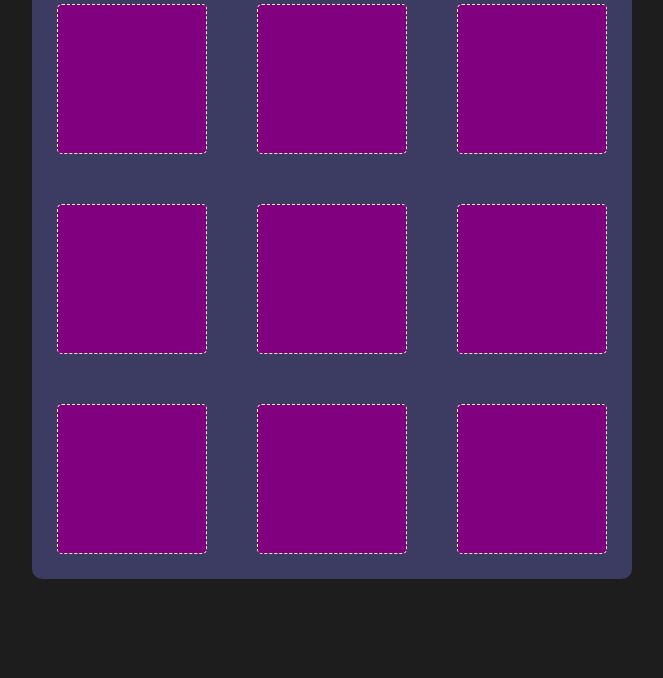
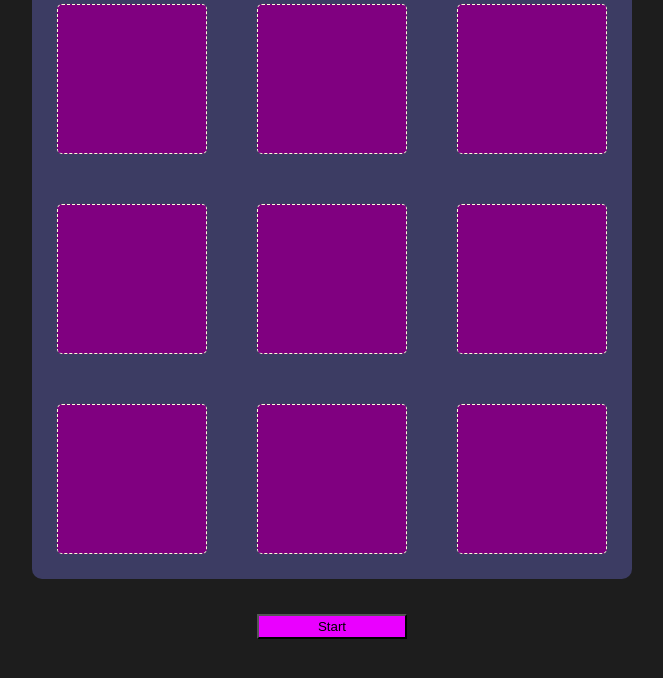
Before and after one commit to ejoflo/tic_tac_toe, a plain HTML site: page index.html in a window 1280 px wide. Shown: the part 58-736 px from the top of the page, without its empty margins (308-971 px from the left). Drawn offline with Linux system fonts and the light colour scheme.

Commit message:
add button start functionality and player info

```diff
--- a/index.html
+++ b/index.html
@@ -19,6 +19,10 @@
             <div id="tile7" class="tile"></div>
             <div id="tile8" class="tile"></div>
         </div>
+        <div id="menu">
+            <p class="playerInfo"></p>
+            <button id="startRestart">Start</button>
+        </div>
     </div>
 </body>
 </html>
--- a/style.css
+++ b/style.css
@@ -28,6 +28,32 @@ h1 {
     background-color: rgb(60, 60, 99);
 }
 
+#menu {
+    display: grid;
+    grid-template: 1fr 1fr / 1fr 1fr 1fr;
+    margin: 10px;
+}
+
+#startRestart {
+    grid-row: 2;
+    grid-column: 2;
+    background-color: rgb(234, 0, 255);
+    width: 150px;
+    height: 25px;
+    justify-self: center;
+}
+
+.playerInfo {
+    grid-row: 1;
+    grid-column: 2;
+    width: 400px;
+    color: white;
+    font-size: 20px;
+    font-weight: bold;
+    text-align: center;
+    justify-self: center;
+}
+
 .tile {
     width: 150px;
     height: 150px;
--- a/tictactoe.js
+++ b/tictactoe.js
@@ -28,14 +28,12 @@ const gameController = (firstPlayer, secondPlayer) => {
                 if (gameBoard.board[index] === '') {
                     displayBoard(index, currentPlayer);
                     currentPlayer = swapPlayer(currentPlayer);
+                    displayPlayerInfo(currentPlayer);
                 } else if (gameBoard.board[index] === currentPlayer.marker || gameBoard.board[index] !== '') {
                     alert ('Please choose a different tile.');
                 }
-
-
                 console.log(`player marker: ${currentPlayer.marker}`);
                 console.log(`board array: ${gameBoard.board} index: ${index}`);
-                // checkBoard();
             });
         });
     };
@@ -46,28 +44,26 @@ const gameController = (firstPlayer, secondPlayer) => {
         } else {
             return firstPlayer;
         }
-        // (marker === 'X') ? playerMove(secondPlayer) : playerMove(firstPlayer);
+    };
+
+    const displayPlayerInfo = function(player) {
+        document.querySelector('.playerInfo').innerHTML = `${player.name} (${player.marker}) choose a tile!`;
     };
 
     const displayBoard = function(tileIndex, player) {
-        // while (gameBoard.board[tileIndex] !== '' && gameBoard.board[tileIndex] !== player.marker) {
-        //     alert('Please pick another tile.');
-        // }
-
         gameBoard.board[tileIndex] = player.marker;
-        // (gameBoard.board[tileIndex] === '') ? gameBoard.board[tileIndex] = player.marker : alert('Please pick another tile.');
-        // gameBoard.board[tileIndex] = player.marker;
         gameBoard.board.forEach(function(val, index, theArray) {
             document.querySelector(`#tile${index}`).innerHTML = theArray[index];
         });
     };
 
     return {
-        playerMove
+        playerMove,
+        displayPlayerInfo
     };
 };
 
-const startGame = () => {
+const startGame = (() => {
     const playerOne = playerFactory('Player 1', 'X');
     playerOne.welcomeMsg();
 
@@ -84,12 +80,12 @@ const startGame = () => {
 
         switch (firstPlayer) {
             case 'X':
-                playerOne.yourTurn();
+                gameController(playerOne, playerTwo).displayPlayerInfo(playerOne);
                 gameController(playerOne, playerTwo).playerMove(playerOne);
                 break;
 
             case 'O':
-                playerTwo.yourTurn();
+                gameController(playerOne, playerTwo).displayPlayerInfo(playerTwo);
                 gameController(playerOne, playerTwo).playerMove(playerTwo);
                 break;
 
@@ -98,8 +94,12 @@ const startGame = () => {
             }
         }
 
-    chooseFirstPlayer();
+    const startListeners = (function() {
+        document.querySelector('#startRestart').addEventListener('click', chooseFirstPlayer);
+    })();
+
+    // chooseFirstPlayer();
 
     return {
     };
-};
+})();
```
